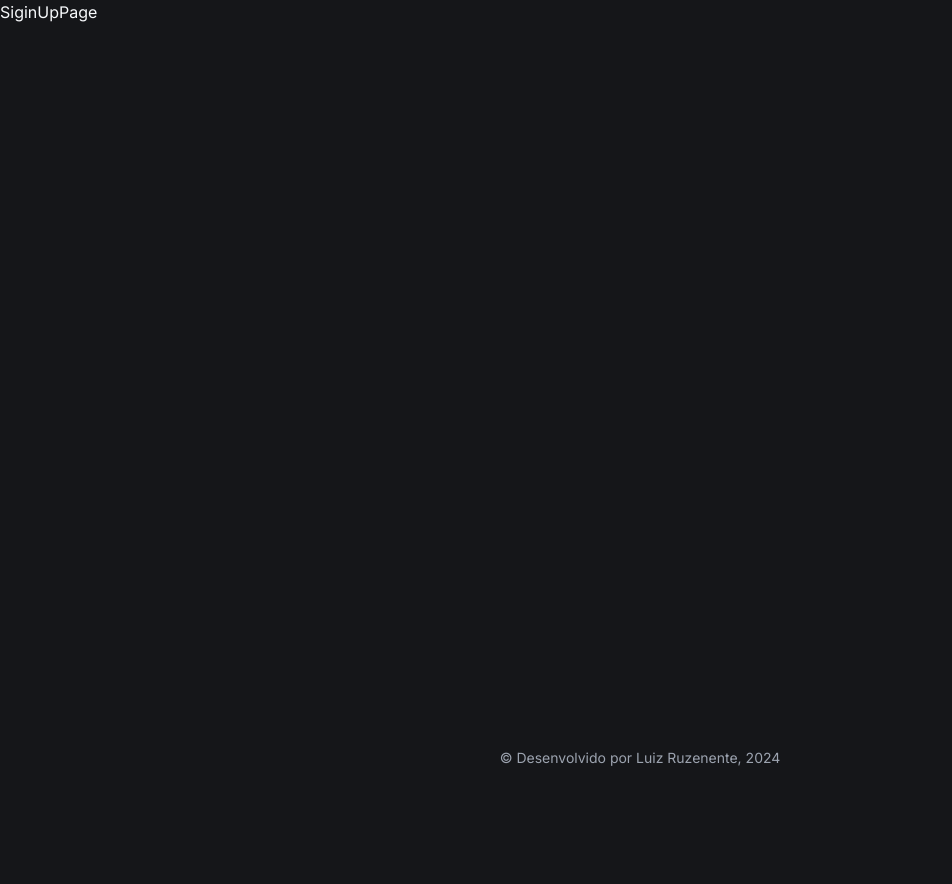
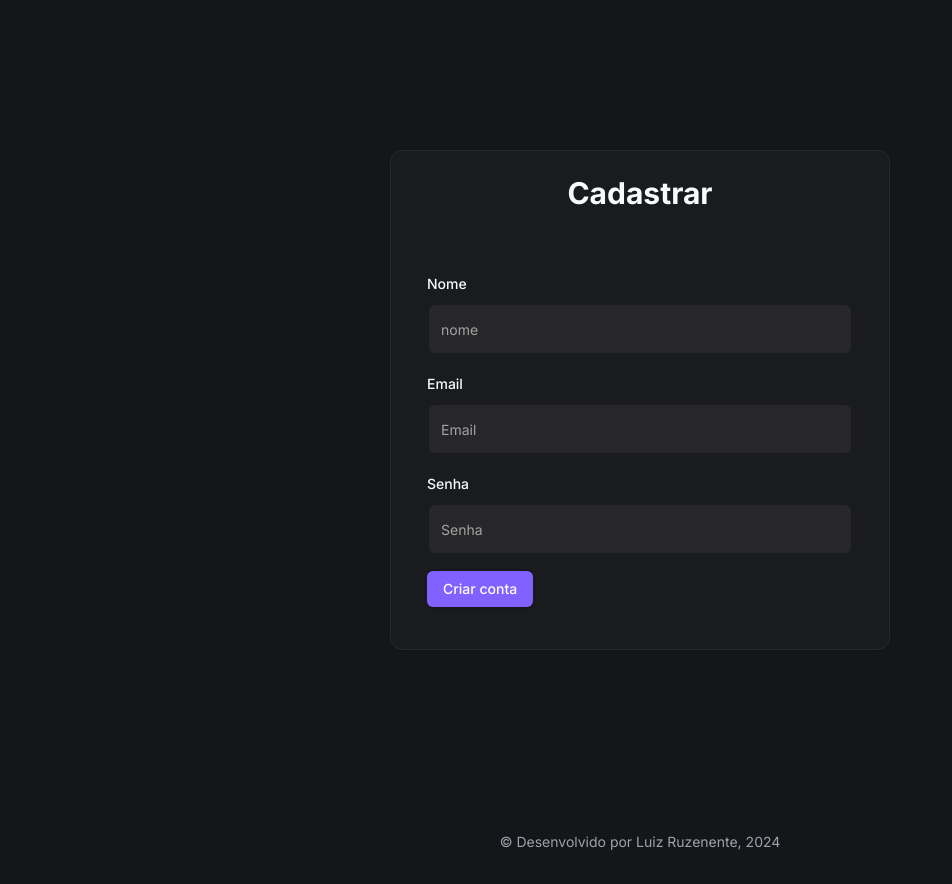
Before and after one commit to juniorruz/E-Commerce, a Next.js app: page /auth/signup in a window 1280 px wide. Shown: the whole page, without its empty margins (0-952 px from the left). Before the commit the page ends 800 px from the top, so only its background shows below. Built offline with nearby package versions, Linux system fonts and the light colour scheme; no server answers.

Commit message:
feat: nextAuth, adcionado a página de signup

```diff
--- /dev/null
+++ b/app/_lib/auth.ts
@@ -0,0 +1,61 @@
+import { AuthOptions } from "next-auth"
+import CredentialsProvider from "next-auth/providers/credentials"
+
+export const authOptions: AuthOptions = {
+  providers: [
+    CredentialsProvider({
+      name: "Credentials",
+      credentials: {
+        username: { label: "Email", type: "email" },
+        password: { label: "Senha", type: "password" },
+      },
+      async authorize(credentials) {
+        if (!credentials) return null
+
+        const res = await fetch(
+          `${process.env.NEXT_PUBLIC_API_BASE_URL}/api/auth/login`,
+          {
+            method: "POST",
+            body: JSON.stringify(credentials),
+            headers: { "content-type": "application/json" },
+          },
+        )
+
+        const user = await res.json()
+        if (res.ok && user) {
+          return user
+        }
+        return null
+      },
+    }),
+  ],
+  session: {
+    strategy: "jwt",
+  },
+  callbacks: {
+    async jwt({ token, user }) {
+      if (user) {
+        token.id = user.id
+        token.email = user.email
+        token.name = user.name
+      }
+      return token
+    },
+
+    async session({ session, token }) {
+      session.user = {
+        id: token.id,
+        // eslint-disable-next-line @typescript-eslint/no-explicit-any
+      } as any
+      return session
+    },
+  },
+
+  pages: {
+    signIn: "/auth/login",
+    signOut: "/auth/logout",
+    newUser: "/auth/signup",
+  },
+
+  secret: process.env.NEXTAUTH_SECRET,
+}
--- /dev/null
+++ b/app/api/auth/[...nextauth]/route.ts
@@ -0,0 +1,6 @@
+import { authOptions } from "@/app/_lib/auth"
+import NextAuth from "next-auth"
+
+const handler = NextAuth(authOptions)
+
+export { handler as GET, handler as POST }
--- a/app/auth/signup/page.tsx
+++ b/app/auth/signup/page.tsx
@@ -1,7 +1,114 @@
-import React from "react"
+"use client"
 
-const SiginUpPage = () => {
-  return <div>SiginUpPage</div>
+import { Button } from "@/app/_components/ui/button"
+import { Card, CardContent, CardHeader } from "@/app/_components/ui/card"
+import {
+  Form,
+  FormControl,
+  FormField,
+  FormItem,
+  FormLabel,
+} from "@/app/_components/ui/form"
+import { Input } from "@/app/_components/ui/input"
+import { postNewUser } from "@/services/api"
+import { zodResolver } from "@hookform/resolvers/zod"
+import { useForm } from "react-hook-form"
+import { z } from "zod"
+
+const formSchema = z.object({
+  email: z.string().email({
+    message: "Email é obrigatório",
+  }),
+  name: z.string({
+    message: "Nome é obrigatório",
+  }),
+  password: z.string().min(8, {
+    message: "Senha deve ter no mínimo 8 caracteres",
+  }),
+})
+
+const SignUpPage = () => {
+  const form = useForm<z.infer<typeof formSchema>>({
+    resolver: zodResolver(formSchema),
+    defaultValues: {
+      email: "",
+      name: "",
+      password: "",
+    },
+  })
+
+  const onSubmit = async (data: z.infer<typeof formSchema>) => {
+    const response = await postNewUser(data)
+    console.log(response.data)
+  }
+  return (
+    <div className="flex h-screen items-center justify-center">
+      <Card className="h-[460px] w-[380px] sm:h-[500px] sm:w-[500px]">
+        <CardHeader className="items-center justify-center">
+          <CardContent>
+            <h1 className="text-3xl font-bold">Cadastrar</h1>
+          </CardContent>
+        </CardHeader>
+        <CardContent>
+          <Form {...form}>
+            <div className="grid w-full items-center p-3">
+              <form onSubmit={form.handleSubmit(onSubmit)}>
+                <div className="flex flex-col space-y-1.5">
+                  <FormField
+                    name="name"
+                    control={form.control}
+                    render={({ field }) => (
+                      <FormItem>
+                        <FormLabel>Nome</FormLabel>
+                        <FormControl>
+                          <Input {...field} type="name" placeholder="nome" />
+                        </FormControl>
+                      </FormItem>
+                    )}
+                  />
+                </div>
+                <div className="mt-4 flex flex-col space-y-1.5">
+                  <FormField
+                    name="email"
+                    control={form.control}
+                    render={({ field }) => (
+                      <FormItem>
+                        <FormLabel>Email</FormLabel>
+                        <FormControl>
+                          <Input {...field} type="email" placeholder="Email" />
+                        </FormControl>
+                      </FormItem>
+                    )}
+                  />
+                </div>
+                <div className="mt-4 flex flex-col space-y-1.5">
+                  <FormField
+                    name="password"
+                    control={form.control}
+                    render={({ field }) => (
+                      <FormItem>
+                        <FormLabel>Senha</FormLabel>
+                        <FormControl>
+                          <Input
+                            {...field}
+                            type="password"
+                            placeholder="Senha"
+                          />
+                        </FormControl>
+                      </FormItem>
+                    )}
+                  />
+                </div>
+                <div className="pt-4">
+                  <Button type="submit">Criar conta</Button>
+                </div>
+              </form>
+            </div>
+          </Form>
+        </CardContent>
+      </Card>
+    </div>
+  )
 }
 
-export default SiginUpPage
+export default SignUpPage
```
